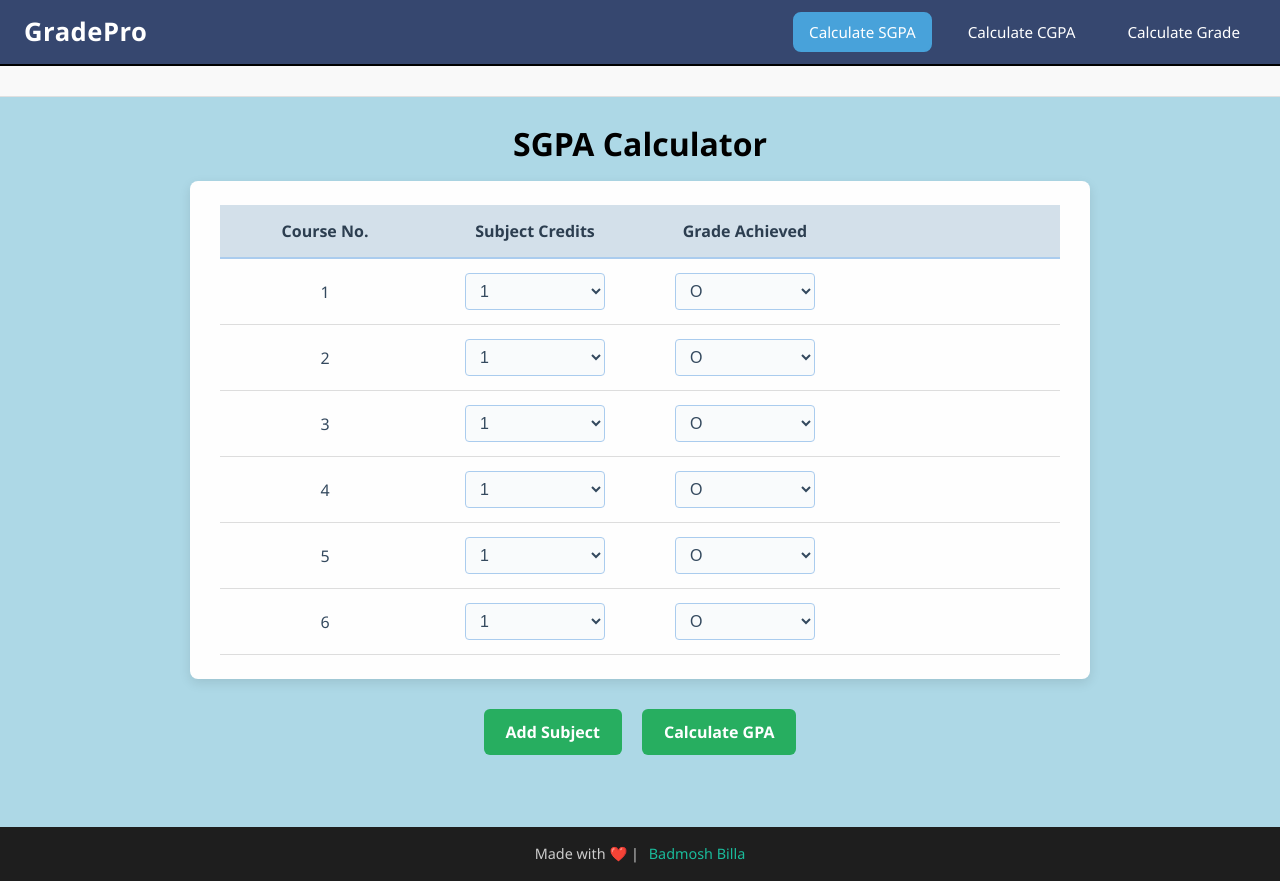
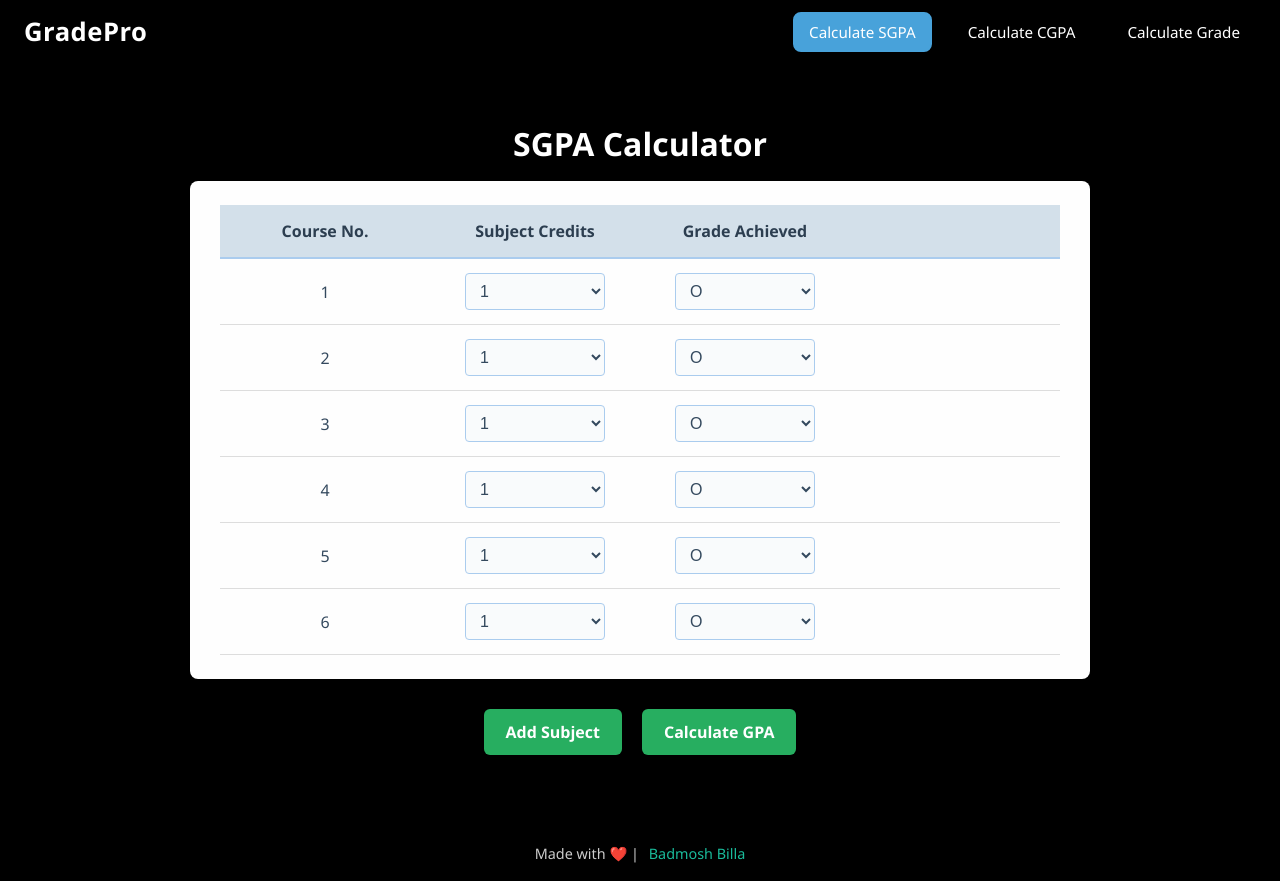
Before and after one commit to PramodAdhav/GradePro, a React (Vite) app in the folder frontend/gpa/: page / in a window 1280 px wide. Built offline with nearby package versions, Linux system fonts and the light colour scheme.

Commit message:
Major CSS Update

```diff
--- a/frontend/gpa/src/App.css
+++ b/frontend/gpa/src/App.css
@@ -4,13 +4,13 @@ html, #root {
   padding: 0;
   height: 100%;
   width: 100%;
-  background-color: #EBE8E2; /* Full gray */
+  background-color: black; /* Full gray */
   font-family: 'Segoe UI', Tahoma, Geneva, Verdana, sans-serif;
 }
 body{
   height: 100%;
   margin: 0;
-  background: #00416A;  /* fallback */
+  background: black;  /* fallback */
   background: -webkit-linear-gradient(to right, #EBE8E2, #00416A);
   background: linear-gradient(to right, #EBE8E2, #00416A);
   color: #222; /* default text color, adjust if needed */
@@ -47,13 +47,13 @@ canvas {
   font-size: 2rem;
   font-weight: bold;
   margin: -32px 0 20px 0;
-  color: #000;
+  color: white;
 }
 
 /* Navbar: no rounded corners, softer blue */
 .navbar {
   border-radius: 0 !important; /* remove rounding */
-  background-color: #36476f;
+  background-color: black;
   padding: 12px 24px;
   display: flex;
   justify-content: space-between;
--- a/frontend/gpa/src/Layout.css
+++ b/frontend/gpa/src/Layout.css
@@ -4,7 +4,7 @@
   flex-direction: column;
   min-height: 100vh;
   font-family: 'Segoe UI', Tahoma, Geneva, Verdana, sans-serif;
-  background-color: #f9f9f9;
+  background-color: black;
   color: #333;
 }
 
@@ -14,7 +14,7 @@
   justify-content: space-between;
   align-items: center;
   background-color: #1e1e1e;
-  color: #fff;
+  color: black;
   padding: 1rem 2rem;
   border-bottom: 2px solid black;
   font-size: 1rem;
@@ -44,8 +44,8 @@
 }
 
 .nav-button:hover {
-  border-color: lightskyblue;
-  background-color: lightskyblue;
+  border-color: black;
+  background-color: black;
 }
 
 .nav-button.active {
@@ -58,13 +58,13 @@
 .main-content {
   flex: 1;
   padding: 2rem;
-  background-color: lightblue;
-  box-shadow: inset 0 1px 0 #e0e0e0;
+  background-color: black;
+  box-shadow: inset 0 1px 0 black;
 }
 
 /* Footer */
 .footer {
-  background-color: #1e1e1e;
+  background-color: black;
   color: #ccc;
   text-align: center;
   padding: 1rem 2rem;
```
